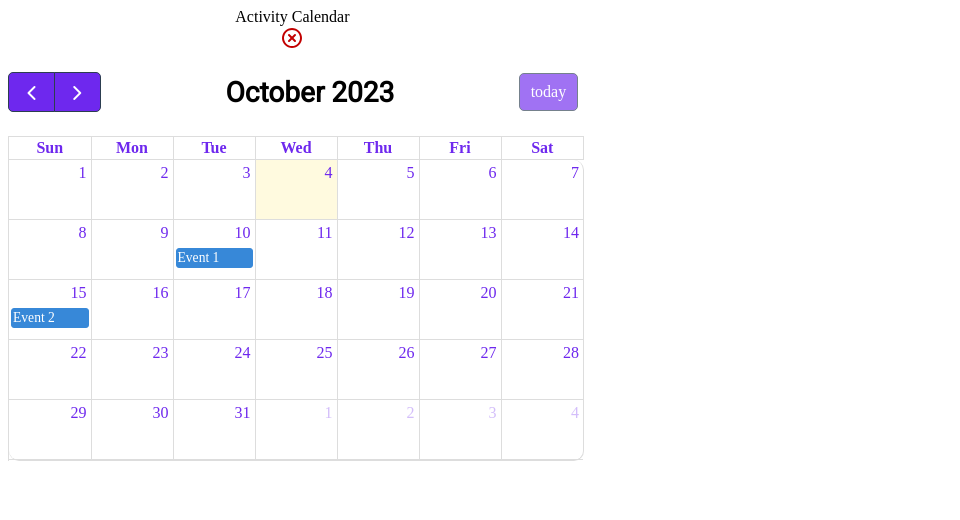
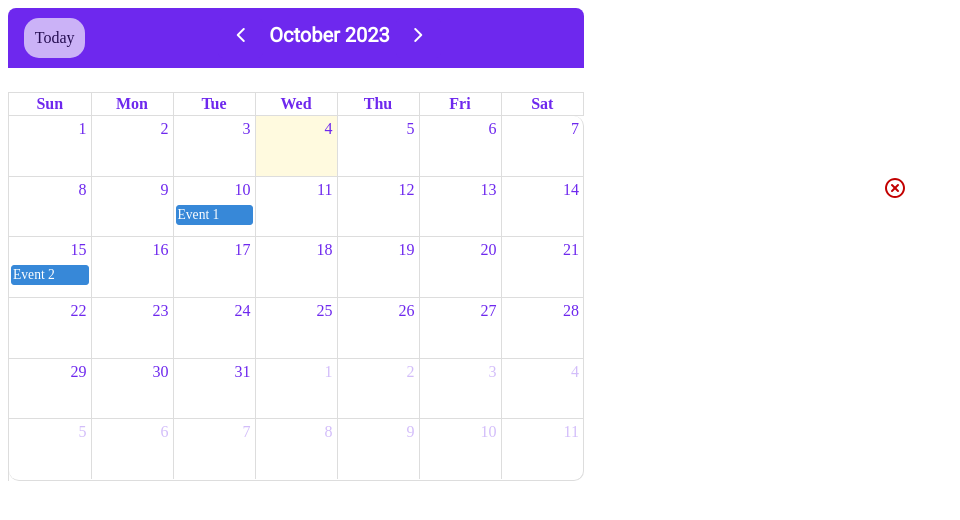
Before and after one commit to Velocified-LMS/Velocified_LMS, a Next.js app in the folder Client_Service/: page /dashboard/FullCalender in a window 1280 px wide. Shown: the top 520 px of the page, without its empty margins (0-960 px from the left). Built offline with nearby package versions, Linux system fonts and the light colour scheme.

Commit message:
Calender integration and styling  -2

```diff
--- a/Client_Service/src/pages/dashboard/FullCalender.css
+++ b/Client_Service/src/pages/dashboard/FullCalender.css
@@ -33,9 +33,17 @@
 
 
 }
-.header {
-    border-radius: 10px 10px 0 0;
+
+.right1 {
+    position: absolute;
+    right: 5%;
+    top: 22vh;
+    left: 69vw;
+    z-index: 1002;
+    width:10px;
 }
+
+
 .fc {
     color:#6E28EE;
     background-color: white;
@@ -57,25 +65,51 @@
 
   }
 
+  .fc .fc-toolbar.fc-header-toolbar {
+    background-color:#6E28EE ;
+    padding: 10px;
+    border-radius: 8px 8px 0 0
+}
+
   .fc .fc-button-primary {
 
     background-color: #6E28EE;
     border-color: var(--fc-button-border-color);
     color: var(--fc-button-text-color);
     border-radius: 5px;
+    margin-left: 0.5vw;
+    height: 5vh;
+    border: 0px;
+}
+.fc .fc-button-primary:disabled {
+    background-color: #fdfdfd;
+    border-radius: 15px;
+    color: black;
+    border: 0px;
+    margin-left: 0.5vw;
+    height: 5vh;
 }
 
 .fc .fc-toolbar-title {
+    display: inline;
+    padding: 5px;
     --font-family: 'Roboto', sans-serif;
-    font-size: 1.75em;
+    font-size: 1.25em;
     margin: 0px;
-    color: black;
+    padding-top: 14px;
     font-family: var(--font-family);
+    color: #FFF;
 }
 
-.fc .fc-button-primary:disabled {
-    background-color: #6E28EE;
-    border-color: var(--fc-button-border-color);
-    color: var(--fc-button-text-color);
-    margin-right: 0.5vw;
-}
+
+
+
+
+  /* Optionally, adjust the margin or padding between the buttons */
+  .fc-header-toolbar .fc-prev-button,
+  .fc-header-toolbar .fc-next-button {
+    margin: 0 1px; /* Adjust the margin as needed */
+    height:40px;
+    border: 0px;
+    padding-top: 0px;
+  }
--- a/Client_Service/src/pages/dashboard/FullCalender.js
+++ b/Client_Service/src/pages/dashboard/FullCalender.js
@@ -7,16 +7,19 @@ import dayGridPlugin from '@fullcalendar/daygrid'
   const calendarOptions = {
     plugins: [dayGridPlugin],
     initialView: 'dayGridMonth',
-    height: '111%',
+    height: '135%',
     events: [
       { title: 'Event 1', date: '2023-10-10' },
       { title: 'Event 2', date: '2023-10-15' },
     ],
     headerToolbar: {
-        left: 'prev,next',
-        center: 'title',
-        right: 'today',
-      }
+        left: 'today',
+        center: 'prev,title,next',
+        right: '',
+      },
+    buttonText: {
+        today: 'Today', // Change the "today" button text to "Today"
+      },
   };
 
 
@@ -30,17 +33,11 @@ const Calendar = ({children, isOpen}) => {
     <div className="modal">
         <div className="popup">
             <div className="modalContent">
-            <div className="header">
-                <div className='pathTitle center'>
-                    Activity Calendar
-                </div>
-                <div onClick={handleClose} className='right'>
+            <div onClick={handleClose} className='right1'>
                     <img src='/icons/close.svg' style={{height: '30%'}}/>
                 </div>
-            </div>
             <div>
                 <div className="fullcalendar-container">
-                    <br></br>
       <FullCalendar
         {...calendarOptions}
       />
```
